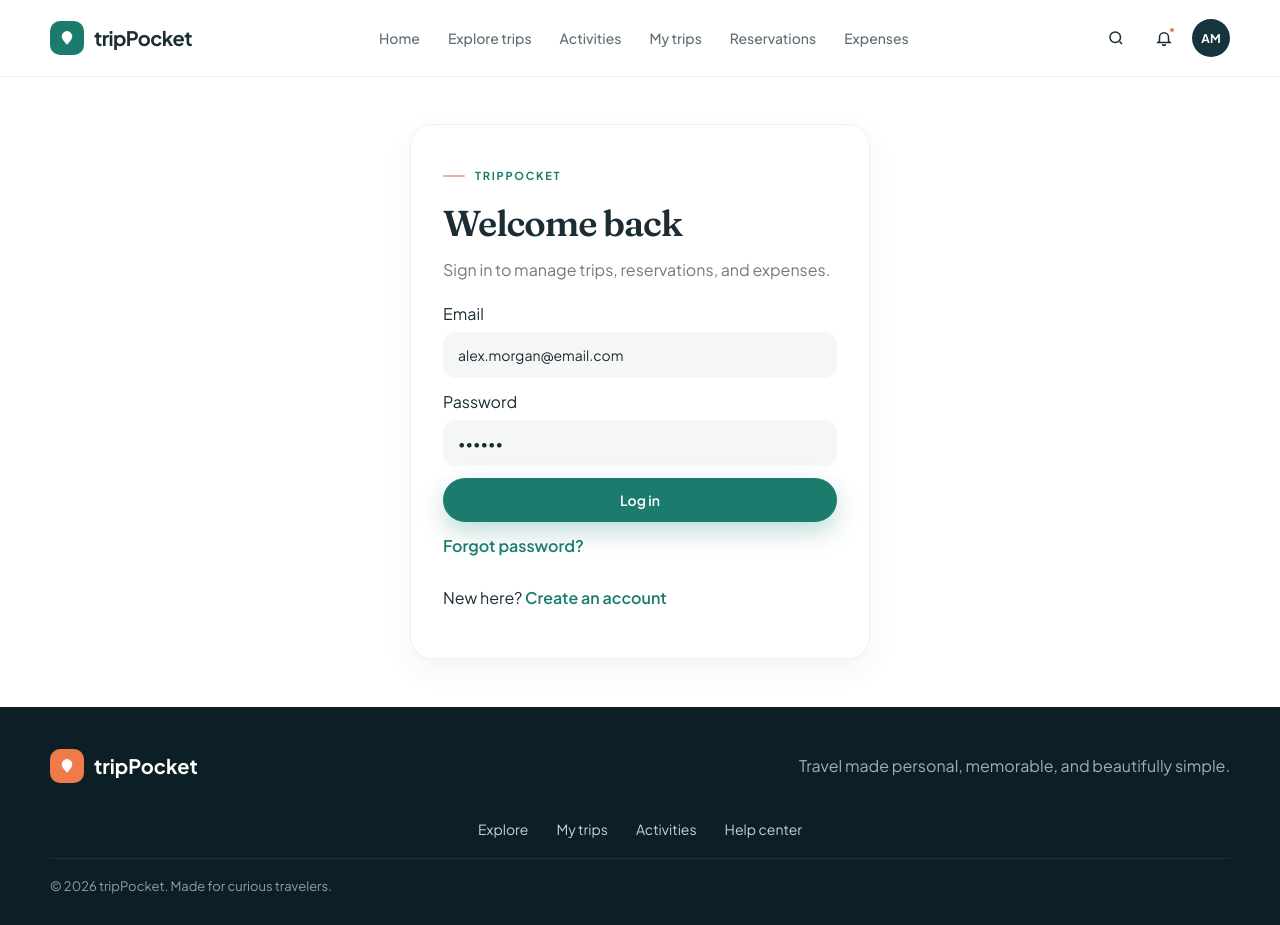
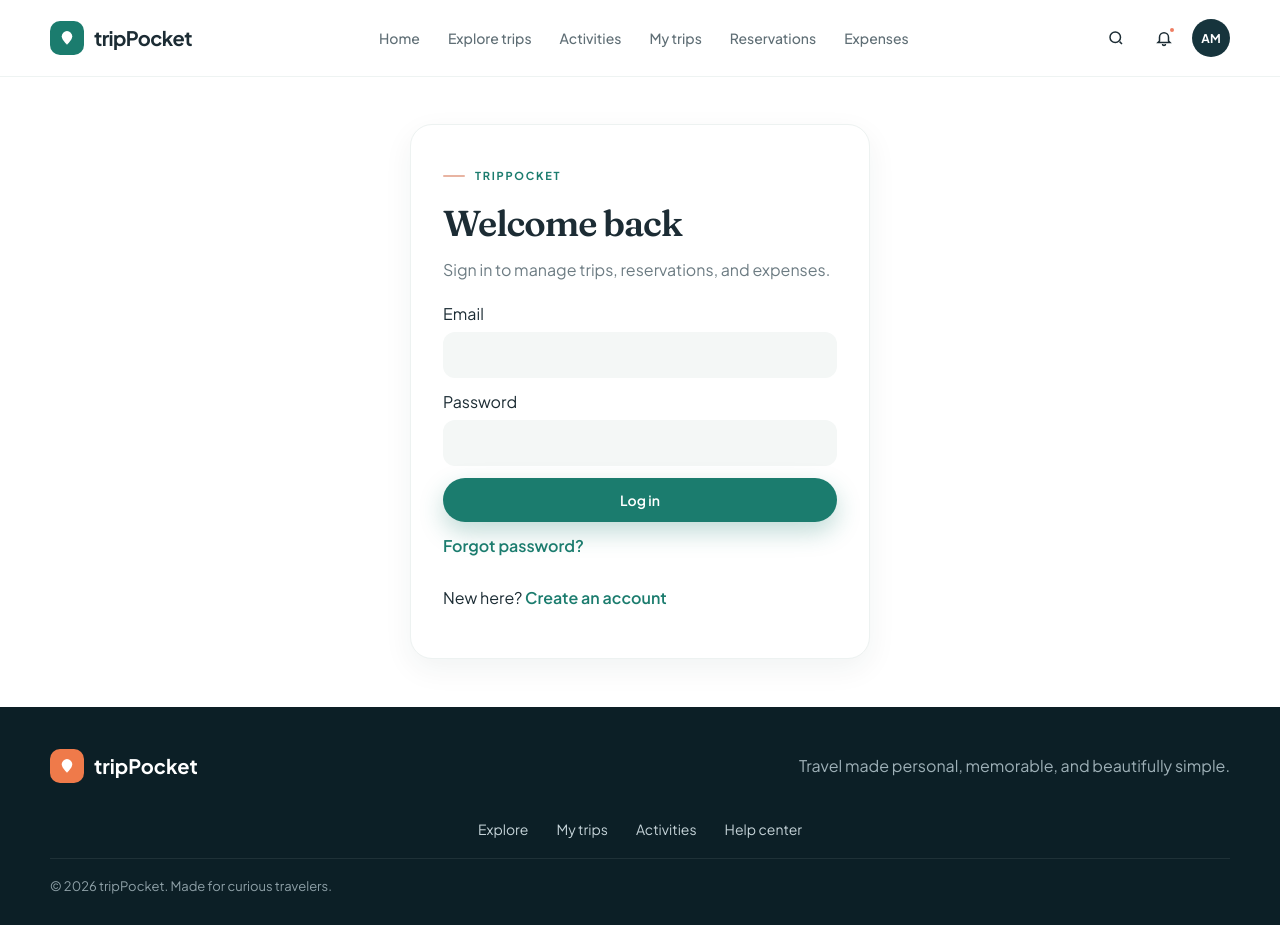
Before and after one commit to Amine0019/tripPocket-frontend, an Angular app: page /login in a window 1280 px wide. Built offline with nearby package versions, Linux system fonts and the light colour scheme.

Commit message:
feat: reset default email and password in login form

```diff
--- a/src/app/pages/login/login.page.ts
+++ b/src/app/pages/login/login.page.ts
@@ -20,8 +20,8 @@ export class LoginPage {
   private readonly toast = inject(ToastService);
   private readonly router = inject(Router);
 
-  email = 'alex.morgan@email.com';
-  password = 'travel';
+  email = '';
+  password = '';
   error = signal('');
   loading = signal(false);
 
```
